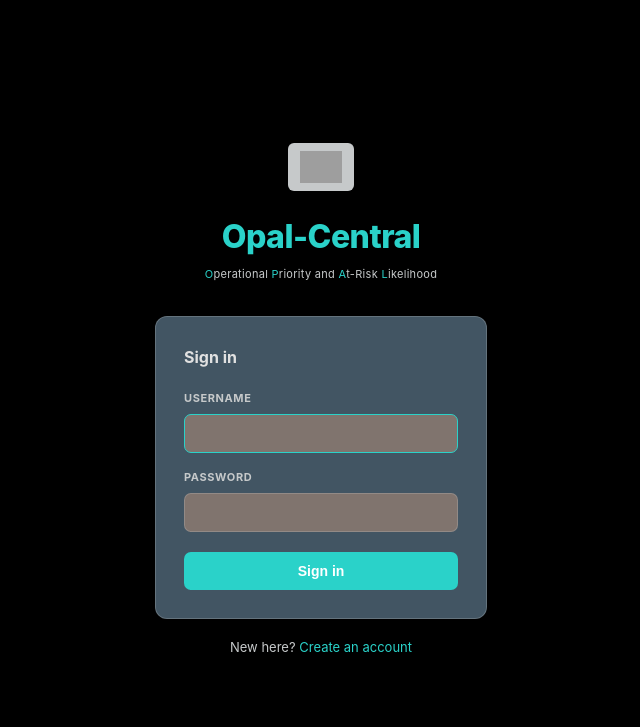
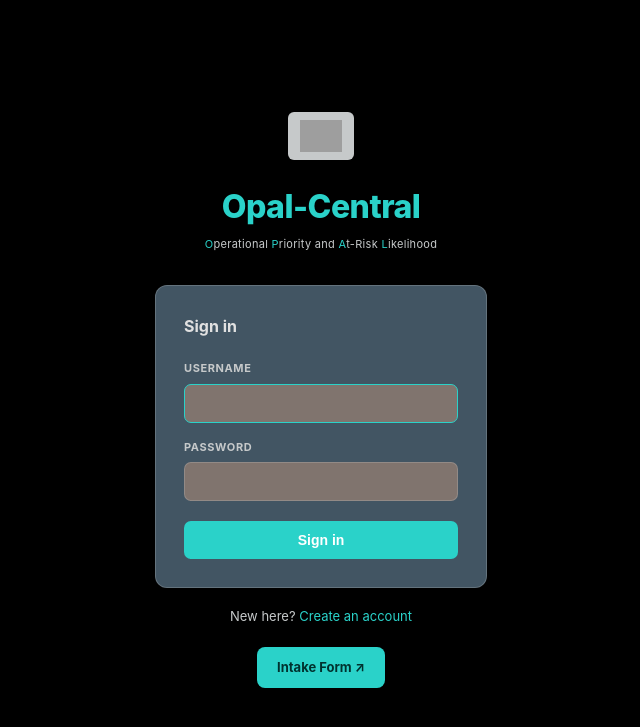
Before and after one commit to xod442/opal, a FastAPI app: page /login in a window 1280 px wide. Shown: the top 727 px of the page, without its empty margins (319-959 px from the left). Run offline with FastAPI, Linux system fonts and the light colour scheme; data that the repository does not hold is empty; grey boxes are pictures that could not be loaded.

Commit message:
Move Intake Form button from dashboard to the login page
Co-Authored-By: Claude Opus 4.8 (1M context) <noreply@anthropic.com>

```diff
--- a/templates/login.html
+++ b/templates/login.html
@@ -167,6 +167,10 @@
   <div class="register-link">
     New here? <a href="{{ rp }}/register">Create an account</a>
   </div>
+  <div style="text-align:center; margin-top:20px;">
+    <a href="{{ intake_form_url }}" target="_blank" rel="noopener"
+       style="display:inline-block; background:var(--accent); color:#00322f; text-decoration:none; font-weight:700; font-size:13px; padding:10px 20px; border-radius:8px;">Intake Form ↗</a>
+  </div>
 </div>
 
 {% if motd %}
```
Also changed, not shown: templates/dashboard.html (+0 -7 lines).
